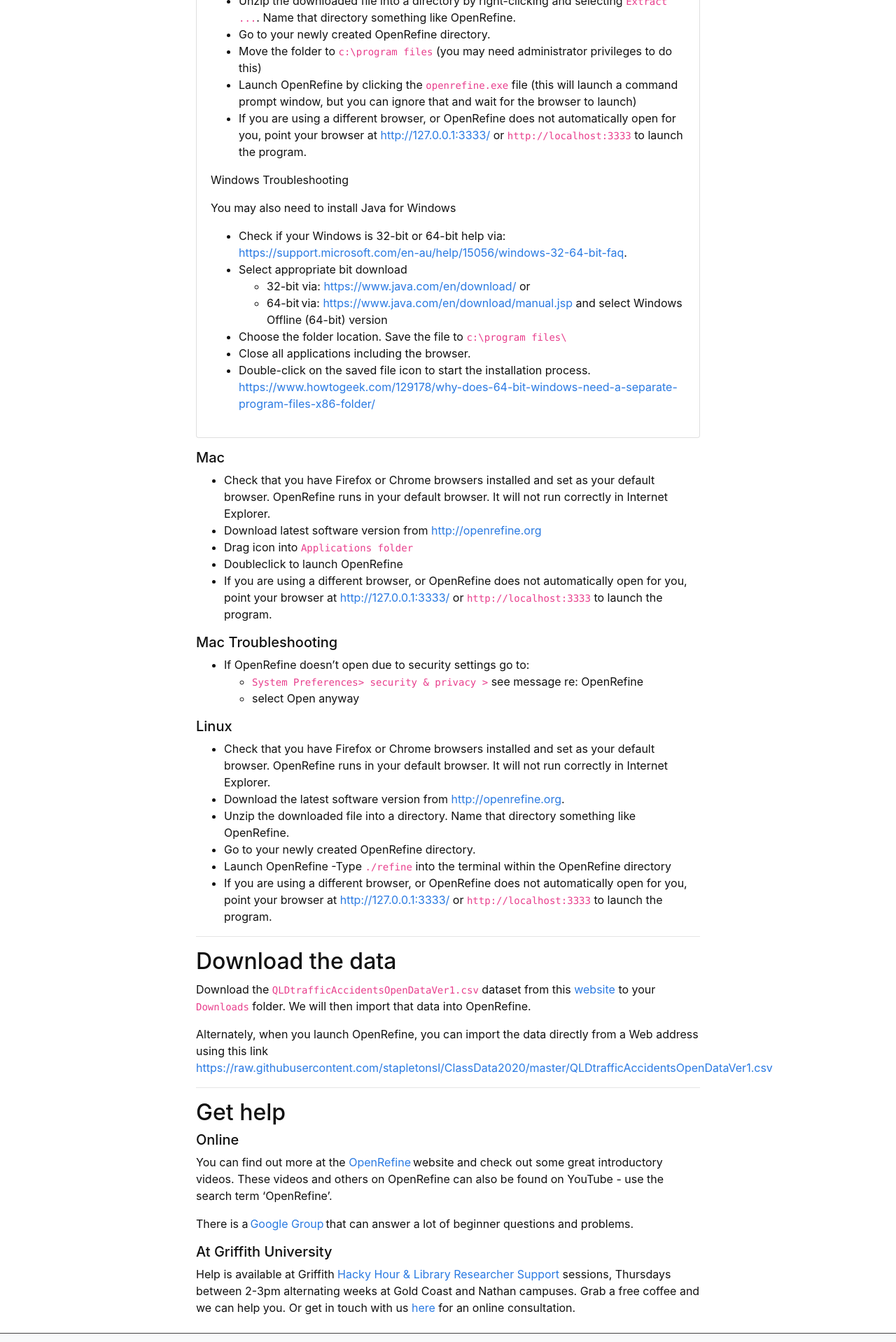
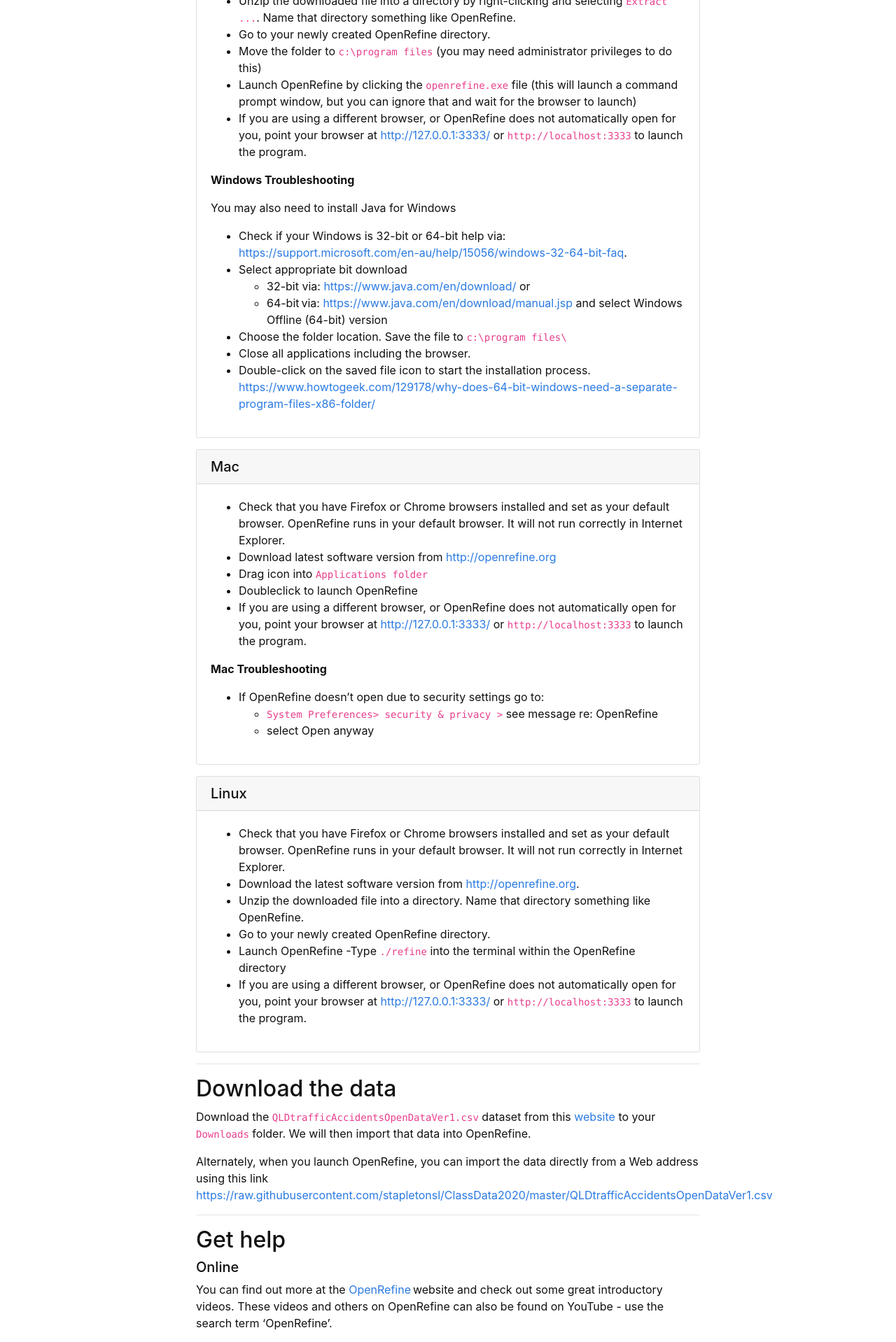
Before and after one commit to GULibrarySandbox/intro-data-wrangle, a Jekyll site: the page built from content/0-setup.md, in a window 1280 px wide. Shown: the part 398-2316 px from the top of the page at 70% size. Built offline with Jekyll 4.4.1, drawn with Linux system fonts in a browser that asks for light colours.

Commit message:
Update 0-setup.md

```diff
--- a/content/0-setup.md
+++ b/content/0-setup.md
@@ -16,7 +16,7 @@ nav: true
 - Launch OpenRefine by clicking the `openrefine.exe` file (this will launch a command prompt window, but you can ignore that and wait for the browser to launch)
 - If you are using a different browser, or OpenRefine does not automatically open for you, point your browser at [http://127.0.0.1:3333/](http://127.0.0.1:3333/) or `http://localhost:3333` to launch the program.
 
-Windows Troubleshooting
+**Windows Troubleshooting**
 
 You may also need to install Java for Windows
 - Check if your Windows is 32-bit or 64-bit help via: [https://support.microsoft.com/en-au/help/15056/windows-32-64-bit-faq](https://support.microsoft.com/en-au/help/15056/windows-32-64-bit-faq).
@@ -30,27 +30,28 @@ You may also need to install Java for Windows
   [https://www.howtogeek.com/129178/why-does-64-bit-windows-need-a-separate-program-files-x86-folder/](https://www.howtogeek.com/129178/why-does-64-bit-windows-need-a-separate-program-files-x86-folder/){% endcapture %}
 {% include card.md header="Windows" text=text %}
 
-##### Mac
+{% capture text %}
 - Check that you have Firefox or Chrome browsers installed and set as your default browser. OpenRefine runs in your default browser. It will not run correctly in Internet Explorer.
 - Download latest software version from [http://openrefine.org](http://openrefine.org)
 - Drag icon into `Applications folder`
 - Doubleclick to launch OpenRefine
 - If you are using a different browser, or OpenRefine does not automatically open for you, point your browser at [http://127.0.0.1:3333/](http://127.0.0.1:3333/) or `http://localhost:3333` to launch the program.
 
-##### Mac Troubleshooting
+ **Mac Troubleshooting**
 - If OpenRefine doesn’t open due to security settings go to:
   - `System Preferences> security & privacy >` see message re: OpenRefine
-  - select Open anyway
+  - select Open anyway{% endcapture %}
+{% include card.md header="Mac" text=text %}
 
-##### Linux
+{% capture text %}
 - Check that you have Firefox or Chrome browsers installed and set as your default browser. OpenRefine runs in your default browser. It will not run correctly in Internet Explorer.
 - Download the latest software version from [http://openrefine.org](http://openrefine.org).
 - Unzip the downloaded file into a directory. Name that directory something like OpenRefine.
 - Go to your newly created OpenRefine directory.
 - Launch OpenRefine
 -Type `./refine` into the terminal within the OpenRefine directory
-- If you are using a different browser, or OpenRefine does not automatically open for you, point your browser at [http://127.0.0.1:3333/](http://127.0.0.1:3333/) or `http://localhost:3333` to launch the program.
-
+- If you are using a different browser, or OpenRefine does not automatically open for you, point your browser at [http://127.0.0.1:3333/](http://127.0.0.1:3333/) or `http://localhost:3333` to launch the program.{% endcapture %}
+{% include card.md header="Linux" text=text %}
 
 -----
 
```
